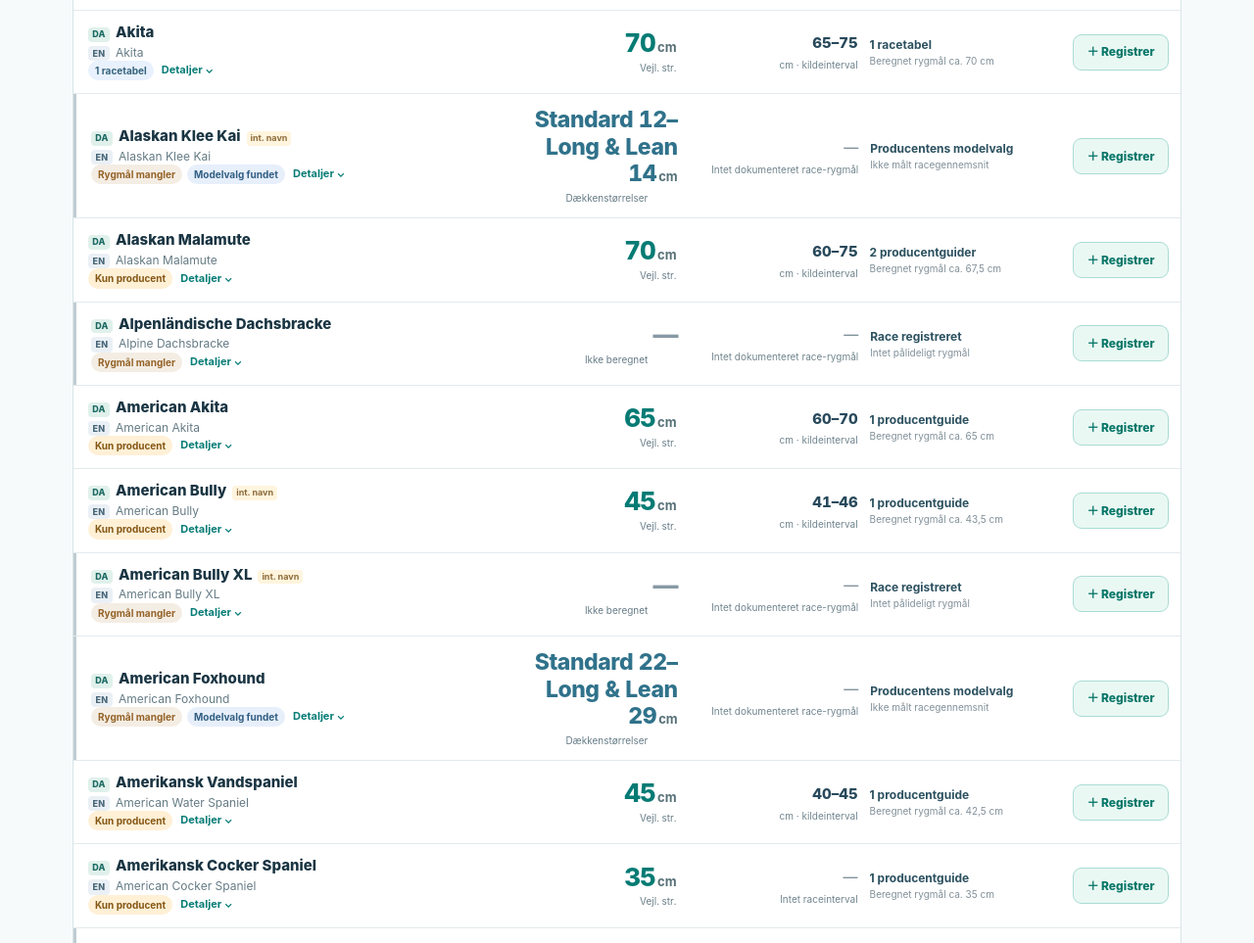
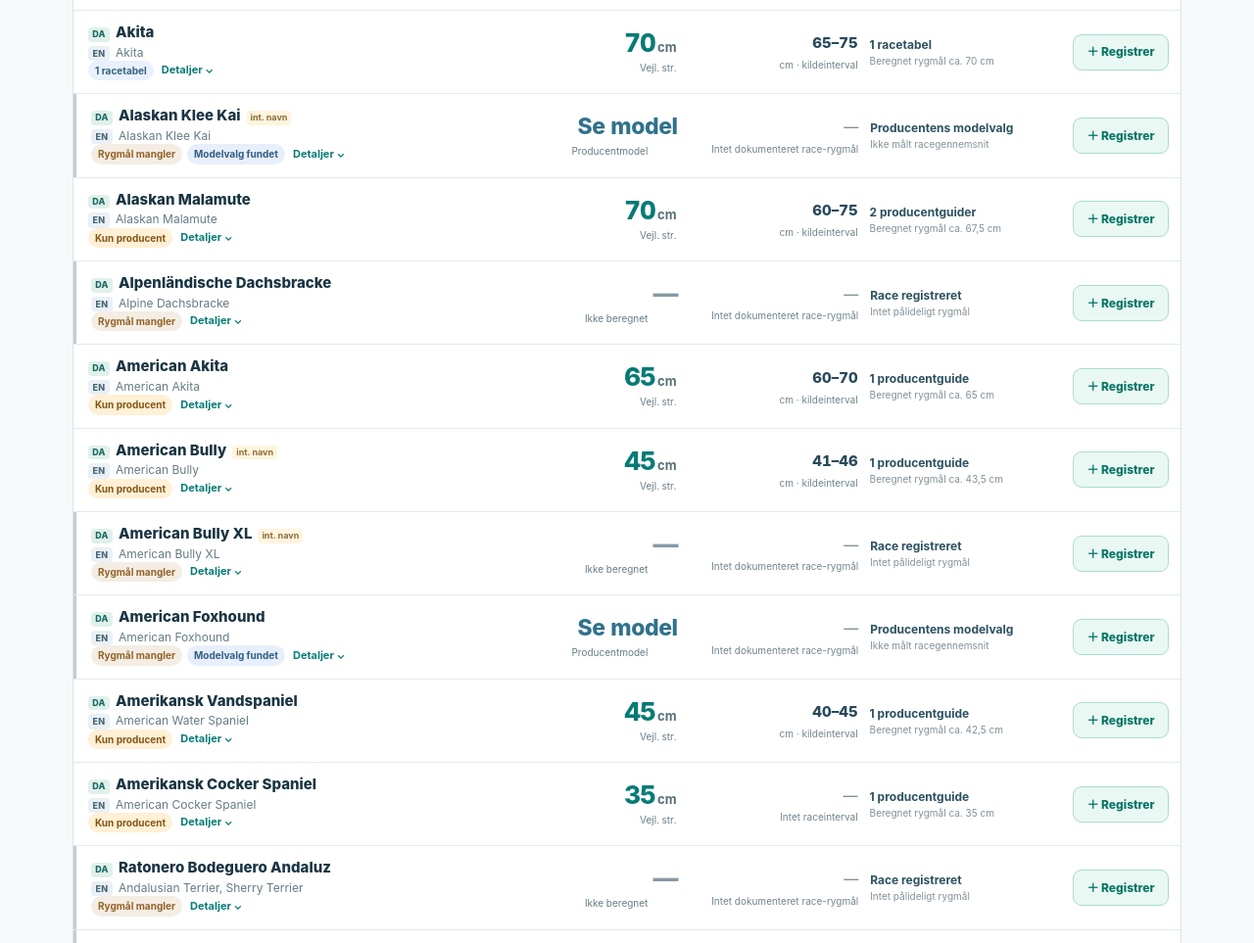
Before and after one commit to Boncuk1905/ChatGPT-minizoo, a plain HTML site: page raceopslag/index.html in a window 1280 px wide. Shown: the part 1007-1970 px from the top of the page at 98% size. Drawn offline with Linux system fonts and the light colour scheme.

Commit message:
Vis udenlandske Chilly Dogs modelkoder uden falske centimeterangivelser

```diff
--- a/raceopslag/index.html
+++ b/raceopslag/index.html
@@ -508,7 +508,7 @@ function coatGuideMarkup(v){
  const guides=v.coatGuides||[];
  if(!guides.length)return '';
  return '<section class="mz-coat-guide"><h3>Racespecifikke produktstørrelser – ikke målte rygmål</h3>'
-   +guides.map(g=>'<div><strong>'+esc(g.maker)+'</strong> · '+esc(g.model||'Dækken')+'<div>'+g.sizes.map(x=>'<span class="mz-coat-chip">'+num(x)+' cm</span>').join('')+'</div><a href="'+esc(g.url)+'" target="_blank" rel="noopener noreferrer">Se kildens størrelsestabel</a><p>'+esc(g.note||'Vejledende modelstørrelser.')+'</p></div>').join('')
+   +guides.map(g=>'<div><strong>'+esc(g.maker)+'</strong> · '+esc(g.model||'Dækken')+'<div>'+g.sizes.map(x=>'<span class="mz-coat-chip">'+esc(typeof x==='number'?num(x)+' cm':x)+'</span>').join('')+'</div><a href="'+esc(g.url)+'" target="_blank" rel="noopener noreferrer">Se kildens størrelsestabel</a><p>'+esc(g.note||'Vejledende modelstørrelser.')+'</p></div>').join('')
    +'<p>Mål altid hundens ryg, hals og bryst. Størrelserne gælder denne producent og kan ikke direkte overføres til andre mærker.</p></section>';
 }
 function mzMeasureNow(e){
@@ -532,10 +532,10 @@ document.getElementById('mz-measure-form').addEventListener('submit',mzMeasureNo
 
 function missingCard(v,i){
  const reg=v.registry,regLink=reg&&reg.source==="FCI"?'<a href="'+esc(reg.url)+'" target="_blank" rel="noopener noreferrer">Se FCI-registrering og racestandard</a>':'';
- const coat=v.coatGuides?.[0],available=!!coat;
- const shown=available?(coat.sizes.length>1?num(coat.sizes[0])+'–'+num(coat.sizes[coat.sizes.length-1]):num(coat.sizes[0])):'—';
+ const coat=v.coatGuides?.[0],available=!!coat,modelCode=!!coat&&coat.unit==='model';
+ const shown=available?(modelCode?'Se model':(coat.sizes.length>1?num(coat.sizes[0])+'–'+num(coat.sizes[coat.sizes.length-1]):num(coat.sizes[0]))):'—';
  return '<article class="card missingcard"><div class="mz-race-row"><button type="button" class="cardhead" aria-expanded="false" aria-controls="details-'+i+'"><div class="racecol">'+raceNameMarkup(v)+'<div class="race-meta"><span class="tag warning">Rygmål mangler</span>'+(available?'<span class="tag mz-guide-tag">Modelvalg fundet</span>':'')+mzEntryTag(v)+'<span class="expand">Detaljer <span class="chevron">⌄</span></span></div></div>'
- +'<div class="sizecol"><span class="num unavailable'+(available?' num-guide':'')+'">'+shown+'</span>'+(available?'<span class="unit">cm</span>':'')+'<span class="hint">'+(available?'Dækkenstørrelser':'Ikke beregnet')+'</span></div>'
+ +'<div class="sizecol"><span class="num unavailable'+(available?' num-guide':'')+'">'+shown+'</span>'+(available&&!modelCode?'<span class="unit">cm</span>':'')+'<span class="hint">'+(available?(modelCode?'Producentmodel':'Dækkenstørrelser'):'Ikke beregnet')+'</span></div>'
  +'<div class="rangecol"><strong class="faded">—</strong><small>Intet dokumenteret race-rygmål</small></div>'
  +'<div class="basiscol"><strong>'+(available?'Producentens modelvalg':'Race registreret')+'</strong><small>'+(available?'Ikke målt racegennemsnit':'Intet pålideligt rygmål')+'</small></div></button>'
  +'<button type="button" class="mz-row-register mz-add-one" data-race="'+esc(v.name)+'" aria-label="Registrer størrelse for '+esc(v.name)+'">＋ Registrer</button>'+'</div><div class="details" id="details-'+i+'" hidden><div class="summarybox alert"><strong>'+(available?'Der er en produktstørrelsesguide, men ikke et målt race-rygmål.':'Ingen sikker racebaseret størrelsesanbefaling')+'</strong><p>'+(available?'Størrelserne er forslag til én konkret producentserie. De må ikke opfattes som hundens forventede ryglængde.':'Racen kan findes i opslaget, men vi har ikke et dokumenteret rygmål.')+' Mål altid hunden fra nakke til halerod, og kontroller bryst og hals i den aktuelle models størrelsestabel.</p></div>'
```
